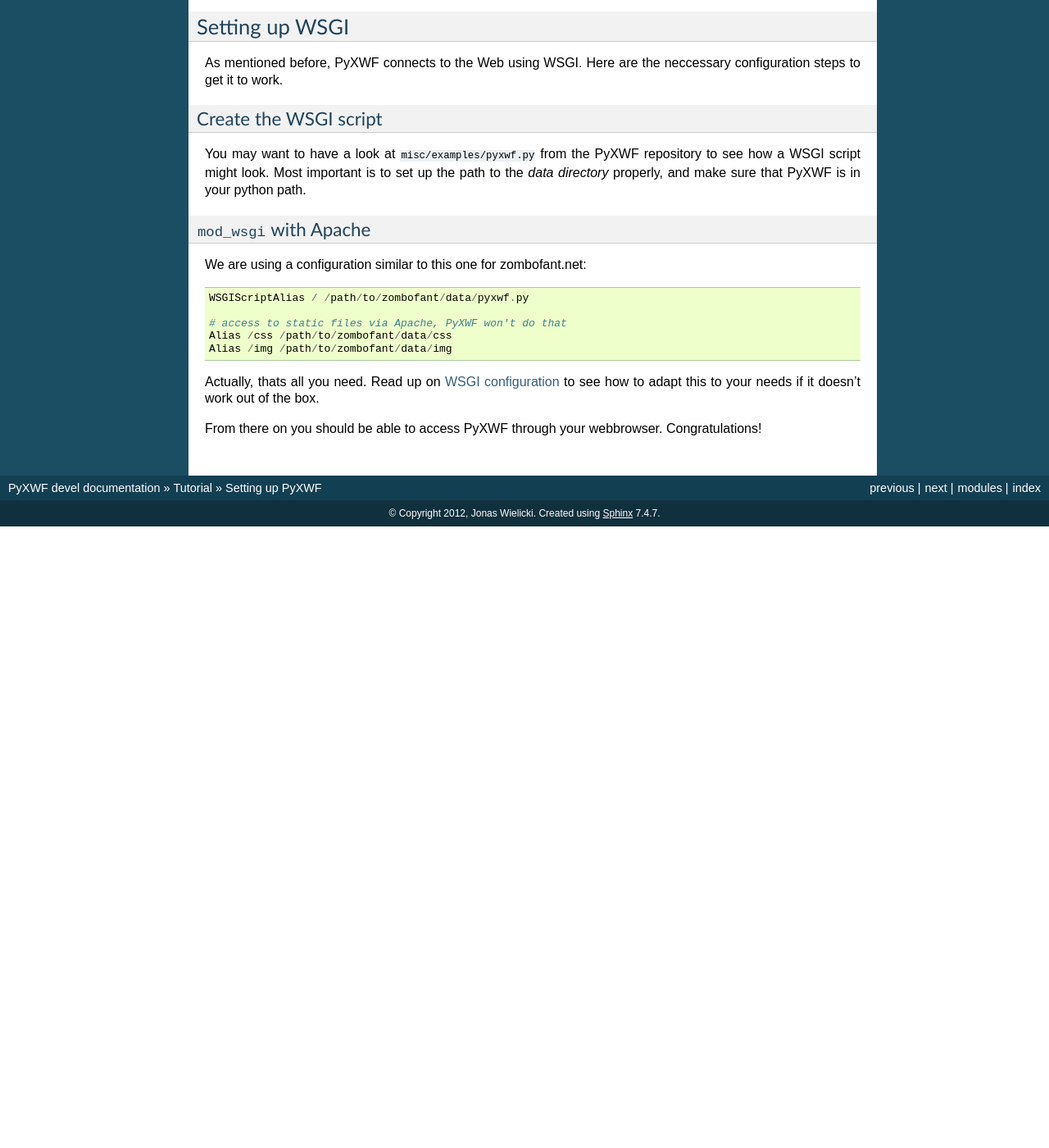
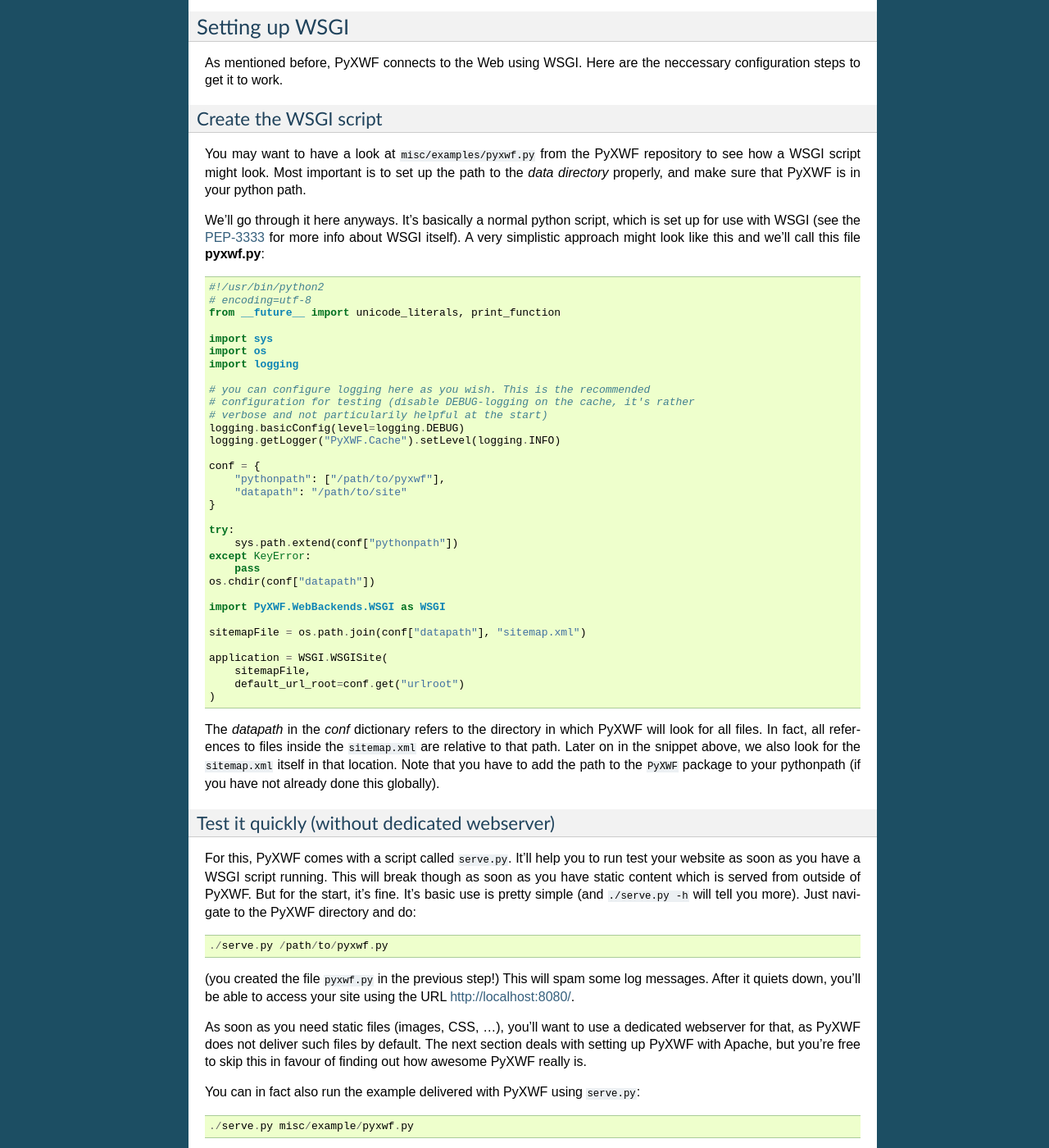
Before and after one commit to zombofant/pyxwf, a Sphinx documentation site: the page built from docs/tutorial/setup/index.rst, in a window 1280 px wide and 1400 px high, scrolled down 2506 px. Shown: the whole window at 82% size. Built offline with Sphinx 7.4.7, drawn with Linux system fonts in a browser that asks for light colours; before the commit the page ends 3148 px from its top, so only the background shows below that; some of the changed text lies outside the part shown.

Commit message:
Extended intro tutorial to be more detailed

```diff
--- a/docs/tutorial/setup/index.rst
+++ b/docs/tutorial/setup/index.rst
@@ -165,11 +165,84 @@ repository to see how a WSGI script might look. Most important is to set up the
 path to the *data directory* properly, and make sure that PyXWF is in your
 python path.
 
+We'll go through it here anyways. It's basically a normal python script, which
+is set up for use with WSGI (see the
+`PEP-3333 <http://www.python.org/dev/peps/pep-3333/>`_ for more info about
+WSGI itself). A very simplistic approach might look like this and we'll call
+this file **pyxwf.py**::
+
+    #!/usr/bin/python2
+    # encoding=utf-8
+    from __future__ import unicode_literals, print_function
+
+    import sys
+    import os
+    import logging
+
+    # you can configure logging here as you wish. This is the recommended
+    # configuration for testing (disable DEBUG-logging on the cache, it's rather
+    # verbose and not particularily helpful at the start)
+    logging.basicConfig(level=logging.DEBUG)
+    logging.getLogger("PyXWF.Cache").setLevel(logging.INFO)
+
+    conf = {
+        "pythonpath": ["/path/to/pyxwf"],
+        "datapath": "/path/to/site"
+    }
+
+    try:
+        sys.path.extend(conf["pythonpath"])
+    except KeyError:
+        pass
+    os.chdir(conf["datapath"])
+
+    import PyXWF.WebBackends.WSGI as WSGI
+
+    sitemapFile = os.path.join(conf["datapath"], "sitemap.xml")
+
+    application = WSGI.WSGISite(
+        sitemapFile,
+        default_url_root=conf.get("urlroot")
+    )
+
+The *datapath* in the *conf* dictionary refers to the directory in which PyXWF
+will look for all files. In fact, all references to files inside the
+``sitemap.xml`` are relative to that path. Later on in the snippet above, we
+also look for the ``sitemap.xml`` itself in that location. Note that you have
+to add the path to the ``PyXWF`` package to your pythonpath (if you have not
+already done this globally).
+
+Test it quickly (without dedicated webserver)
+---------------------------------------------
+
+For this, PyXWF comes with a script called ``serve.py``. It'll help you to run
+test your website as soon as you have a WSGI script running. This will break
+though as soon as you have static content which is served from outside of
+PyXWF. But for the start, it's fine. It's basic use is pretty simple (and
+``./serve.py -h`` will tell you more). Just navigate to the PyXWF directory and
+do::
+
+    ./serve.py /path/to/pyxwf.py
+
+(you created the file ``pyxwf.py`` in the previous step!) This will spam some
+log messages. After it quiets down, you'll be able to access your site using
+the URL http://localhost:8080/.
+
+As soon as you need static files (images, CSS, …), you'll want to use a
+dedicated webserver for that, as PyXWF does not deliver such files by default.
+The next section deals with setting up PyXWF with Apache, but you're free to
+skip this in favour of finding out how awesome PyXWF really is.
+
+You can in fact also run the example delivered with PyXWF using ``serve.py``::
+
+    ./serve.py misc/example/pyxwf.py
+
 ``mod_wsgi`` with Apache
 ------------------------
 
 We are using a configuration similar to this one for zombofant.net::
 
+    WSGIApplicationGroup %{GLOBAL}
     WSGIScriptAlias / /path/to/zombofant/data/pyxwf.py
 
     # access to static files via Apache, PyXWF won't do that
@@ -180,5 +253,9 @@ Actually, thats all you need. Read up on
 `WSGI configuration <https://code.google.com/p/modwsgi/wiki/QuickConfigurationGuide>`_
 to see how to adapt this to your needs if it doesn't work out of the box.
 
-From there on you should be able to access PyXWF through your webbrowser.
-Congratulations!
+Before you cheer in happiness, a word of warning. The directive
+``WSGIApplicationGroup`` is required for PyXWF to work properly with ``lxml``,
+but may also break having multiple PyXWF sites on one server. The solution
+is to use one ``WSGIProcessGroup`` for each site. I might write another section
+about this, but for the basic setup the above snippet is okay, so I'll leave
+that for later.
```
